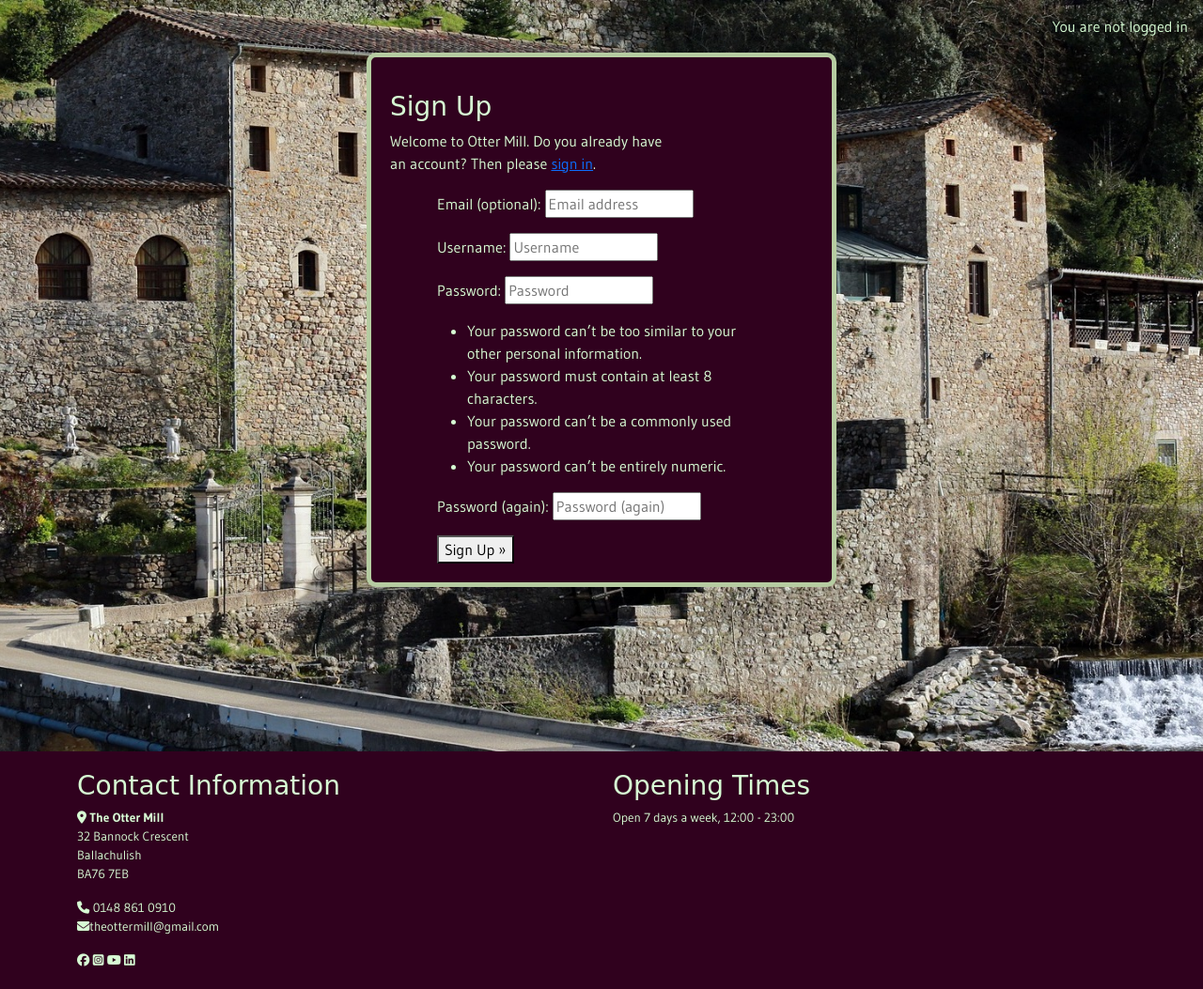
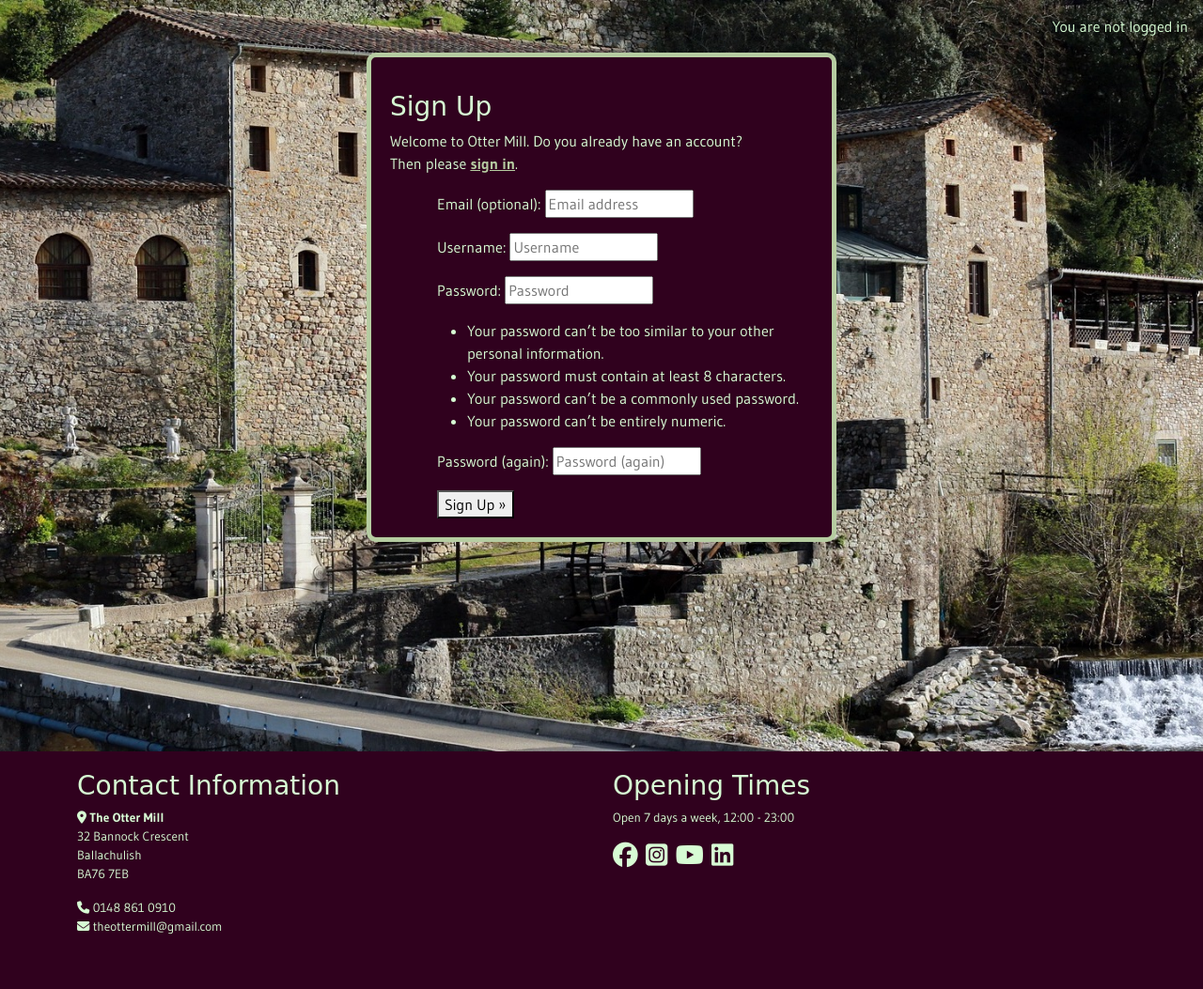
Before and after one commit to DTT2411/the-otter-mill, a Django app: page /accounts/signup/ in a window 1280 px wide. Shown: the part 58-1111 px from the top of the page at 94% size. After the commit the page ends 1053 px from the top, so only its background shows below. Run offline with Django 4.2, Linux system fonts and the light colour scheme; some libraries are stand-ins or nearby versions; some web fonts are replaced.

Commit message:
Make social media icons on homepage larger for visibility.

```diff
--- a/booking/templates/booking/reservation_list.html
+++ b/booking/templates/booking/reservation_list.html
@@ -2,7 +2,8 @@
 {% load static %}
 {% block main_class %} class="main-image"{% endblock %}
 {% block content %}
-<h1 id="reservation-list-header">Bookings for {{ user.username }}</h1>
+<!-- <h1 id="reservation-list-header">Bookings for {{ user.username }}</h1> -->
+ <h1 id="reservation-list-header">Bookings for {{ user.first_name }} {{ user.last_name }}</h1>
 <br>
 {% if object_list %}
   {% for booking in object_list %}
--- a/static/css/style.css
+++ b/static/css/style.css
@@ -61,8 +61,15 @@ footer {
 }
 
 footer i {
-    color: var(--secondary-color)
+    color: var(--secondary-color);
 }
+
+#opening-times i {
+    font-size: 200%;
+    margin-right: 5px;
+}
+
+
 
 /* Custom styling for homepage */
 .about, .homepage-header {
@@ -190,15 +197,23 @@ form h1 {
     border-radius: 10px;
 }
 
-/* Custom styling for login.html & signup.html */
+/* Custom styling for signup.html */
 #signup-div {
     padding: 20px;
 }
 
-#signup-div li {
-    max-width: 300px;
+#signup-div ul {
+    max-width: 400px;
 }
 
+#signin-check {
+    width: 400px;
+}
+
+#signin-link, #signup-link {
+    color: var(--tertiary-color);
+    font-weight: bold;
+}
 
 /* Media Queries */
 
--- a/static/js/booking.js
+++ b/static/js/booking.js
@@ -1,10 +1,11 @@
 document.addEventListener('DOMContentLoaded', function() {
+    // Add confirmation for delete buttons
     document.querySelectorAll('form.delete-reservation').forEach(function(form) {
         form.addEventListener('submit', function(event) {
             if (!confirm('Are you sure you want to delete this booking?')) {
                 event.preventDefault();
             }
-        // Add confirmation for edit buttons
+    // Add confirmation for edit buttons
     document.querySelectorAll('a.edit-reservation').forEach(function(link) {
         link.addEventListener('click', function(event) {
             if (!confirm('Are you sure you want to edit this booking?')) {
--- a/templates/account/login.html
+++ b/templates/account/login.html
@@ -15,7 +15,7 @@
             <h3>{% trans "Sign In" %}</h3>
 
             <p>{% blocktrans %}Welcome to Otter Mill. To book a table or see your existing bookings, please log in. If
-                you have not created an account yet, then <a class="link" href="{{ signup_url }}">sign up</a>
+                you have not created an account yet, then <a id="signup-link" class="link" href="{{ signup_url }}">sign up</a>
                 first.{% endblocktrans %}</p>
         </div>
     </div>
--- a/templates/account/signup.html
+++ b/templates/account/signup.html
@@ -11,8 +11,8 @@
   <div class="row">
     <div class="col-md-8 mt-3">
       <h3>{% trans "Sign Up" %}</h3>
-      <p>{% blocktrans %}
-        Welcome to Otter Mill. Do you already have an account? Then please <a class="link" href="{{ login_url }}">sign in</a>.
+      <p id="signin-check">{% blocktrans %}
+        Welcome to Otter Mill. Do you already have an account? Then please <a id="signin-link" class="link" href="{{ login_url }}">sign in</a>.
       {% endblocktrans %}</p>
     </div>
   </div>
--- a/templates/base.html
+++ b/templates/base.html
@@ -70,7 +70,14 @@
                         BA76 7EB
                     </address>
                     <p><i class="fa-solid fa-phone"></i> 0148 861 0910<br>
-                        <i class="fa-solid fa-envelope"></i>theottermill@gmail.com</p>
+                        <i class="fa-solid fa-envelope"></i> theottermill@gmail.com</p>
+
+                </div>
+
+                <!-- Opening Times -->
+                <div id="opening-times" class="col-12 col-lg-6 text-center text-lg-start">
+                    <h3>Opening Times</h3>
+                    <p>Open 7 days a week, 12:00 - 23:00</p>
                     <!-- Social Media links -->
                     <a href="https://facebook.com" target="_blank" rel="noopener"
                         aria-label="Visit our Facebook page (opens in new tab)"><i class="fa-brands fa-facebook"></i></a>
@@ -82,11 +89,6 @@
                         aria-label="Visit our LinkedIn page (opens in new tab)"><i class="fa-brands fa-linkedin"></i></a>
                 </div>
 
-                <!-- Opening Times -->
-                <div id="opening-times" class="col-12 col-lg-6 text-center text-lg-start">
-                    <h3>Opening Times</h3>
-                    <p>Open 7 days a week, 12:00 - 23:00</p>
-                </div>
             </div>
         </div>
     </footer>
```
